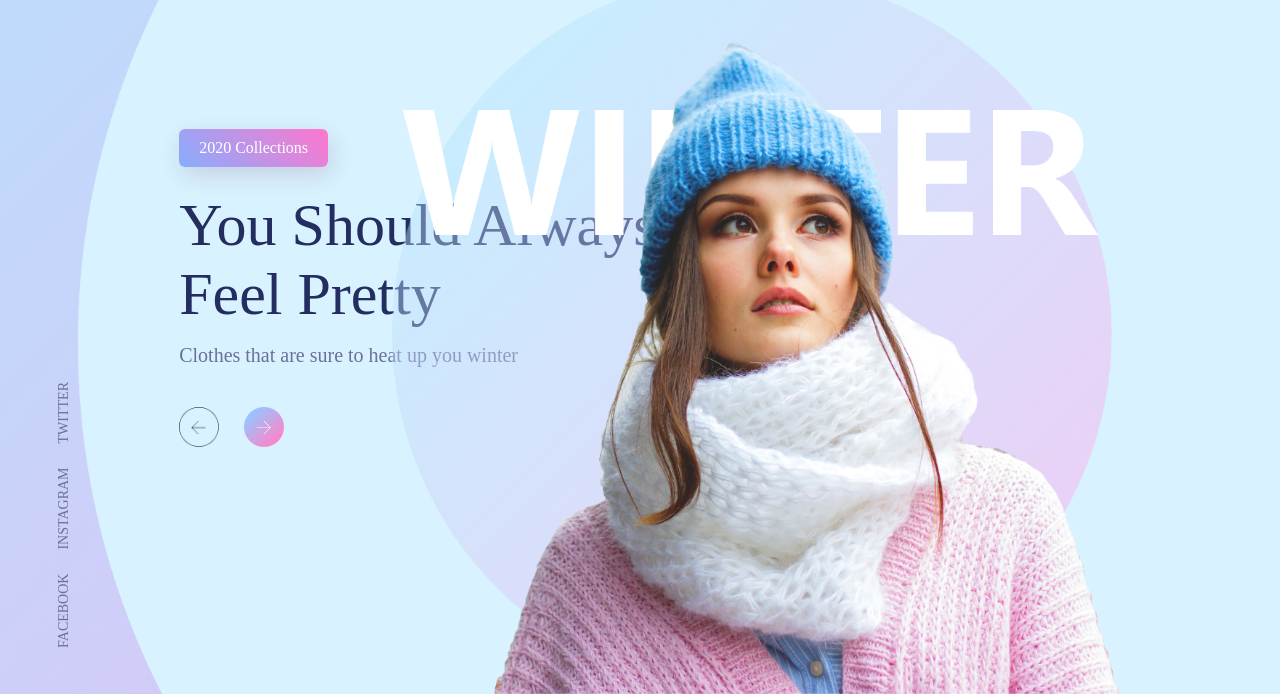
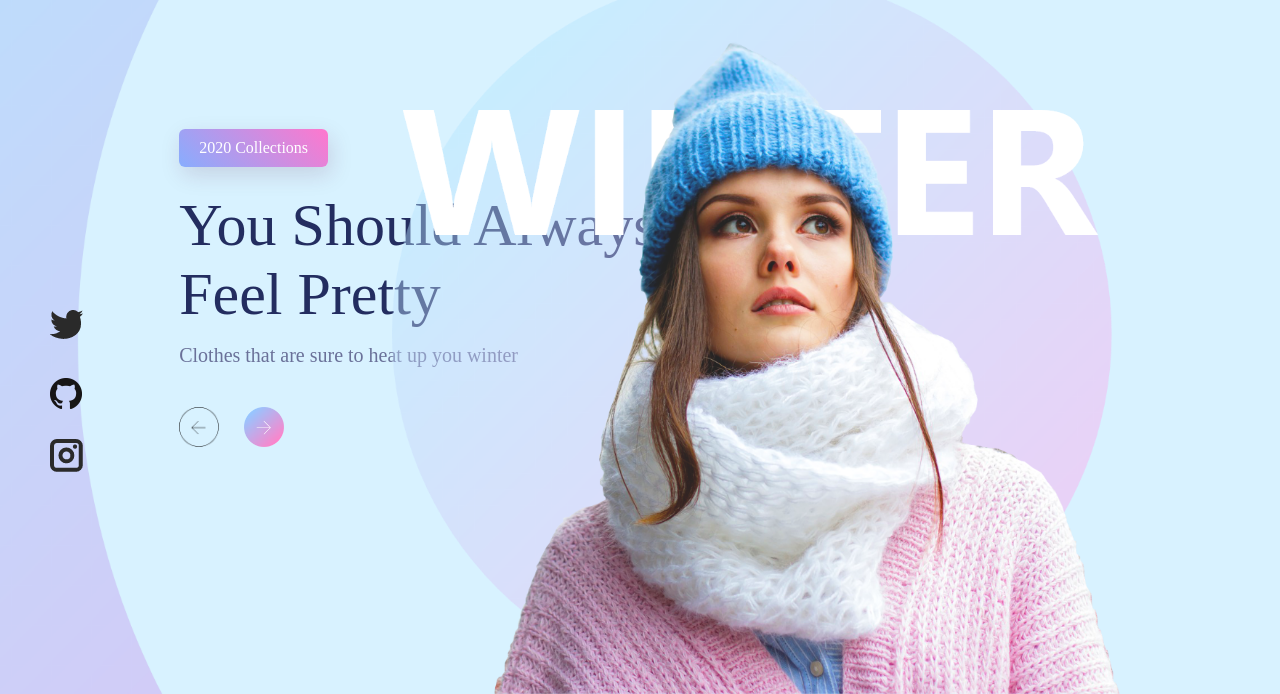
Before and after one commit to WellDN/WebsiteA, a plain HTML site: page index.html in a window 1280 px wide. Shown: the part 106-800 px from the top of the page. Drawn offline with Linux system fonts and the light colour scheme.

Commit message:
social-media logo

```diff
--- a/index.html
+++ b/index.html
@@ -34,10 +34,16 @@
 
         <img src="IMG/img.png" class="feature-img">
 
-        <div class="social-links">
-            <a href="">FACEBOOK</a>
-            <a href="">INSTAGRAM</a>
-            <a href="">TWITTER</a>
+        <div class="git">
+            <img src="IMG/git.png">
+        </div>
+        <div class="ig">
+            <img src="IMG/ig.png">
+        </div>
+        <div class="tw">
+            <img src="IMG/tw.png">
+
+            </div>
         </div>
 
     </div>
--- a/style.css
+++ b/style.css
@@ -84,11 +84,29 @@ nav ul li a{
     bottom: 0;
     right: 160px;
 }
-.social-links {
-    transform: rotate(-90deg);
+.git {
+
     position: absolute;
-    left: -80px;
+    left: 50px;
     bottom: 180px;
+    width: 80%;
+    height: 17%;
+}
+.ig {
+    position: absolute;
+    left: 49px;
+    bottom: 153px;
+    width: 80%;
+    height: 13%;
+}
+.tw {
+    position: absolute;
+    left: 49px;
+    bottom: 180px;
+    width: 80%;
+    height: 26%;
+
+
 }
 .social-links a{
     text-decoration: none;
```
Also changed, not shown: IMG/git.png (added), IMG/ig.png (added), IMG/tw.png (added).
